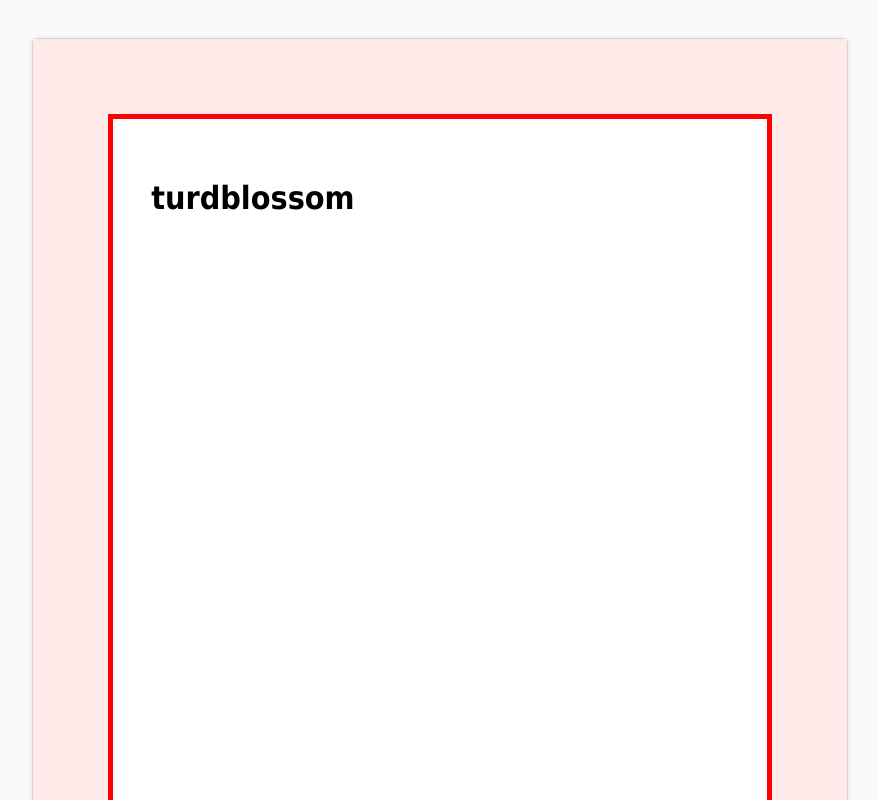
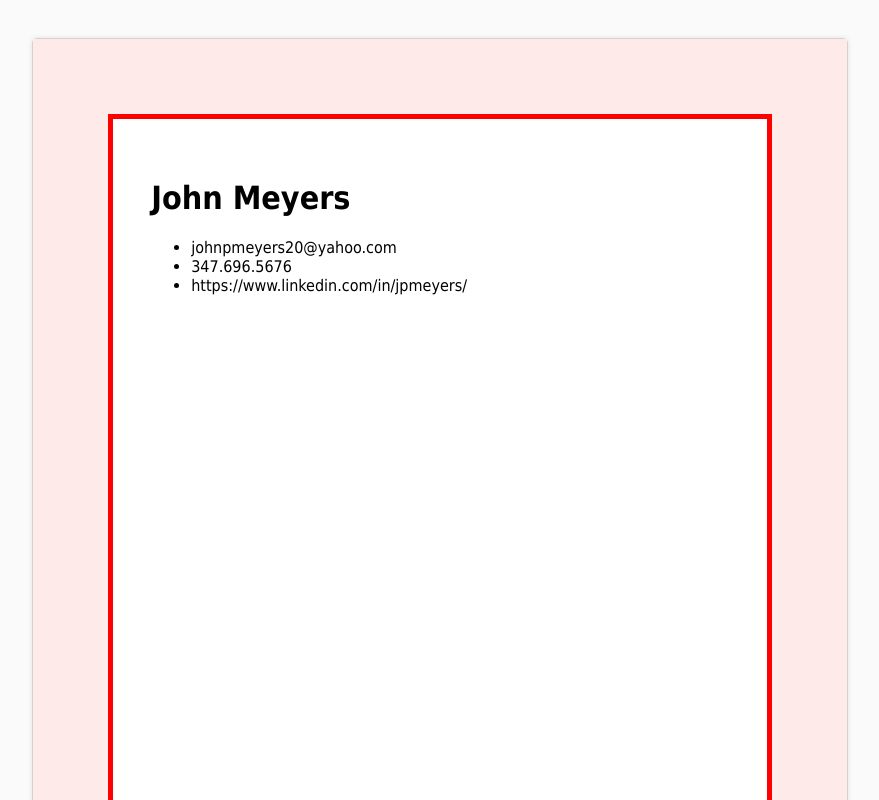
Before and after one commit to johnpmeyers20/resume, a React (Create React App) app: page / in a window 1280 px wide. Shown: the top 800 px of the page, without its empty margins (200-1079 px from the left). Built offline with nearby package versions, Linux system fonts and the light colour scheme.

Commit message:
moved object into json

```diff
--- a/src/App.js
+++ b/src/App.js
@@ -1,13 +1,16 @@
 import React from 'react';
 import './App.css'
+import Data from './data.json'
 import Header from './components/Header'
+
+const jp = Data;
 
 const App = () => {
   return (
     <div className="book">
       <div className="page">
         <div className="subpage">
-          <Header />
+          <Header user={jp}/>
         </div>
       </div>
     </div>
--- a/src/components/Header.js
+++ b/src/components/Header.js
@@ -1,8 +1,15 @@
 import React from 'react'
 
-const Header = () => {
+const Header = (props) => {
   return (
-    <h1>turdblossom</h1>
+    <>
+      <h1 className="userName">{props.user.userName}</h1>
+      <ul className="contact-info-list">
+        <li className="contact-info-item">{props.user.contactInfo.emailAddress}</li>
+        <li className="contact-info-item">{props.user.contactInfo.phoneNumber}</li>
+        <li className="contact-info-item">{props.user.contactInfo.linkedIn}</li>
+      </ul>
+    </>
   )
 }
 
--- /dev/null
+++ b/src/data.json
@@ -0,0 +1,8 @@
+ {
+  "userName": "John Meyers",
+  "contactInfo": {
+    "emailAddress": "johnpmeyers20@yahoo.com",
+    "phoneNumber": "347.696.5676",
+    "linkedIn": "https://www.linkedin.com/in/jpmeyers/"
+  }
+}
```
Also changed, not shown: 1 other file (tests, documents, lock files or other folders).
